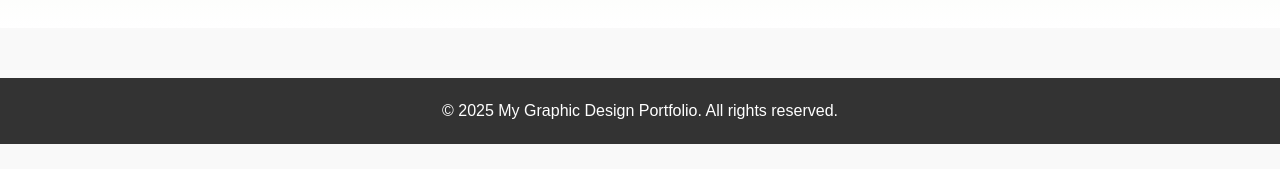
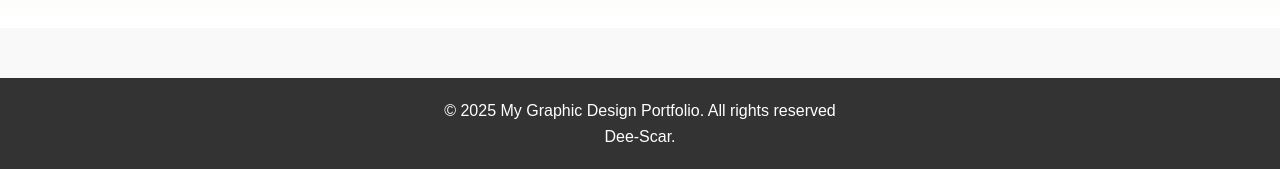
Before and after one commit to Dee-Scar/My-Web-Portfolio, a plain HTML site: page index.html in a window 1280 px wide. Shown: the part 2013-2182 px from the top of the page. Before the commit the page ends 2157 px from the top, so only its background shows below. Drawn offline with Linux system fonts and the light colour scheme.

Commit message:
Updated code with my name at the footer

```diff
--- a/index.html
+++ b/index.html
@@ -49,11 +49,13 @@
         <p>Creative and unique logos that define your brand.</p>
         <a href="portfolio.html#logos" class="view-btn">View &rarr;</a>
       </div>
+
       <div class="service-box">
         <h3>Product Design (UI/UX)</h3>
         <p>User-focused designs that offer seamless experience.</p>
         <a href="portfolio.html#product" class="view-btn">View &rarr;</a>
       </div>
+
       <div class="service-box">
         <h3>Flier Design</h3>
         <p>Catchy fliers for events, businesses and promotions.</p>
@@ -102,7 +104,7 @@
 
   <!-- Footer -->
   <footer class="footer">
-    <p>&copy; 2025 My Graphic Design Portfolio. All rights reserved.</p>
+    <p>&copy; 2025 My Graphic Design Portfolio. All rights reserved<br>Dee-Scar.</p>
   </footer>
 
 </body>
```
